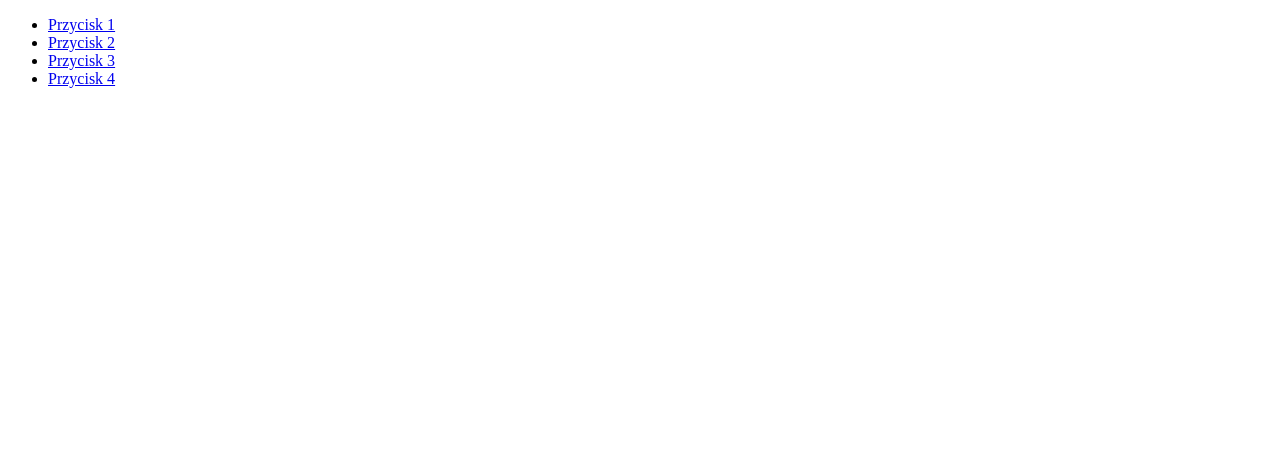
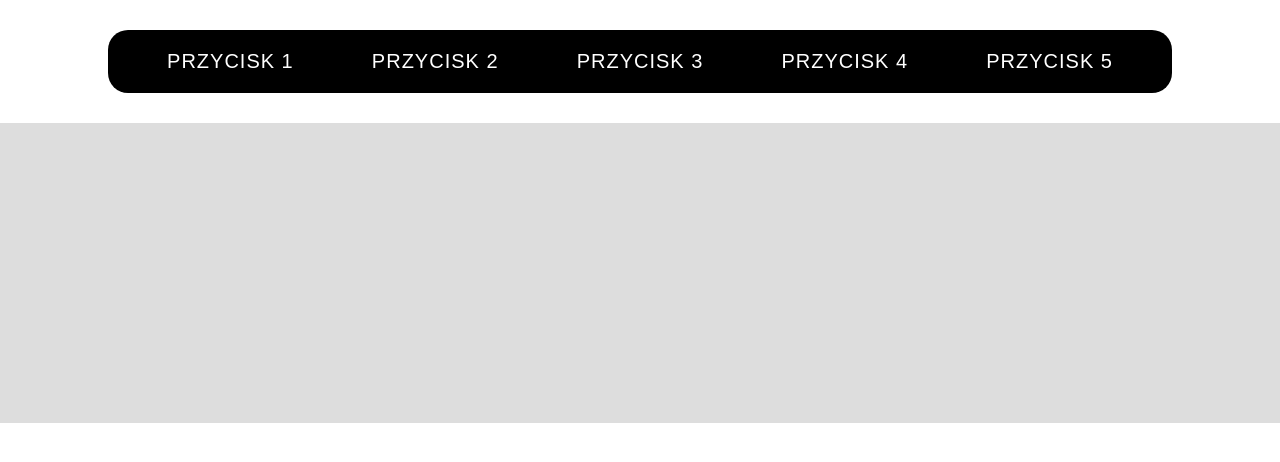
Before and after one commit to RomPop76/P01D08N70, a plain HTML site: page index.html in a window 1280 px wide. Drawn offline with Linux system fonts and the light colour scheme.

Commit message:
Commit 3

```diff
--- a/index.html
+++ b/index.html
@@ -5,6 +5,7 @@
     <meta http-equiv="X-UA-Compatible" content="IE=edge">
     <meta name="viewport" content="width=device-width, initial-scale=1.0">
     <title>Document</title>
+    <link rel="stylesheet" href="style.css">
 </head>
 <body>
     <nav>
@@ -21,7 +22,12 @@
             <li>
                 <a href="#">Przycisk 4</a>
             </li>
+            <li>
+                <a href="#">Przycisk 5</a>
+            </li>
         </ul>
     </nav>
+
+    <section></section>
 </body>
 </html>
--- /dev/null
+++ b/style.css
@@ -0,0 +1,45 @@
+* {
+    margin: 0;
+    padding: 0;
+}
+
+nav {
+    width: 90%;
+    max-width: 1024px;
+    background-color: black;
+    margin: 30px auto;
+    padding: 0 20px;
+    border-radius: 20px;
+}
+
+nav ul {
+    list-style: none;
+    font-size: 0;
+}
+
+nav ul li {
+    display: inline-block;
+    width: 20%;
+}
+
+nav ul li a {
+    display: block;
+    font-size: 20px;
+    color: white;
+    text-decoration: none;
+    font-family: arial;
+    text-transform: uppercase;
+    letter-spacing: 1px;
+    padding: 20px;
+    text-align: center;
+
+}
+
+nav ul li a:hover {
+    background-color: #555;
+}
+
+section {
+    height: 300px;
+    background-color: #ddd;
+}
```
